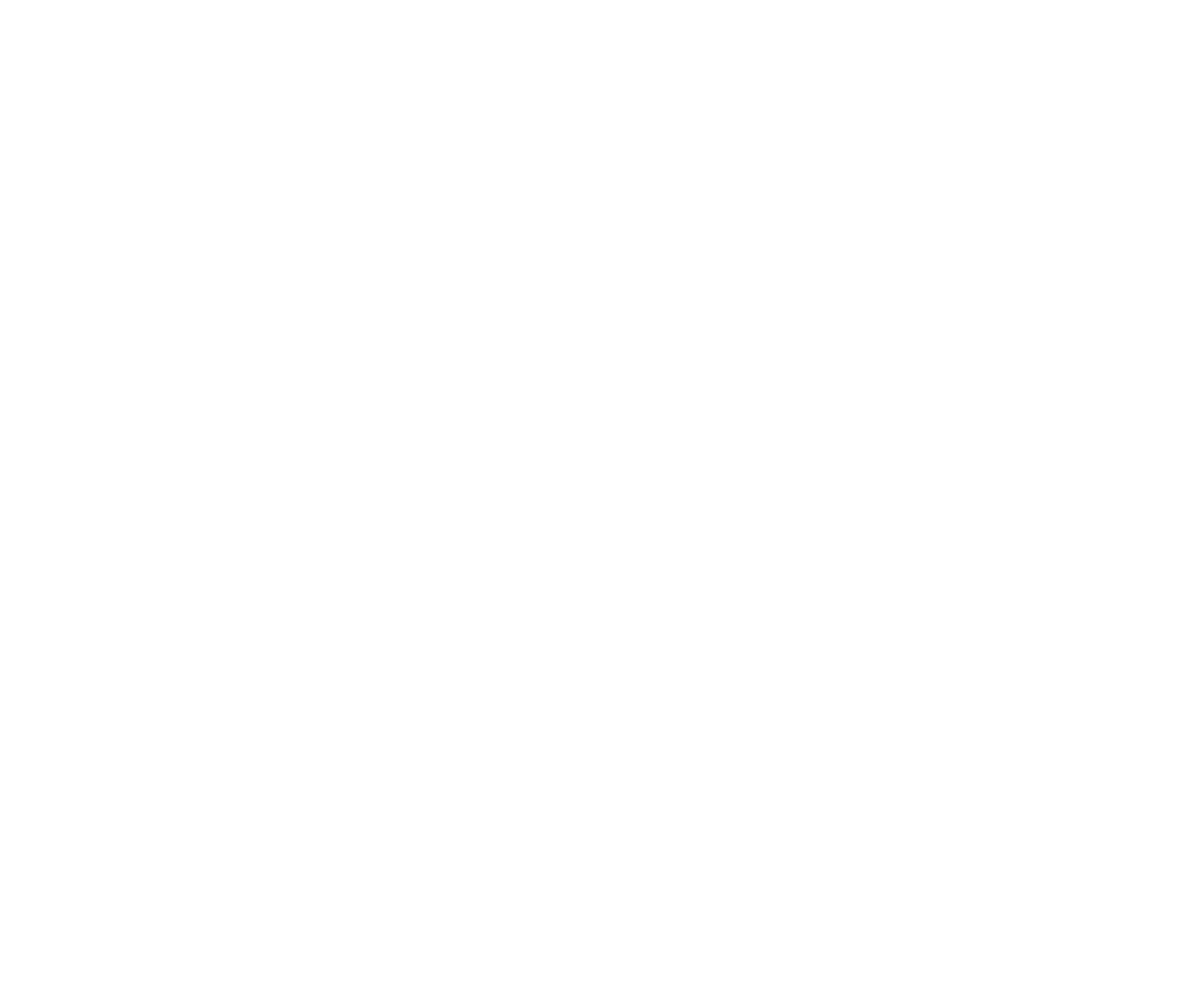
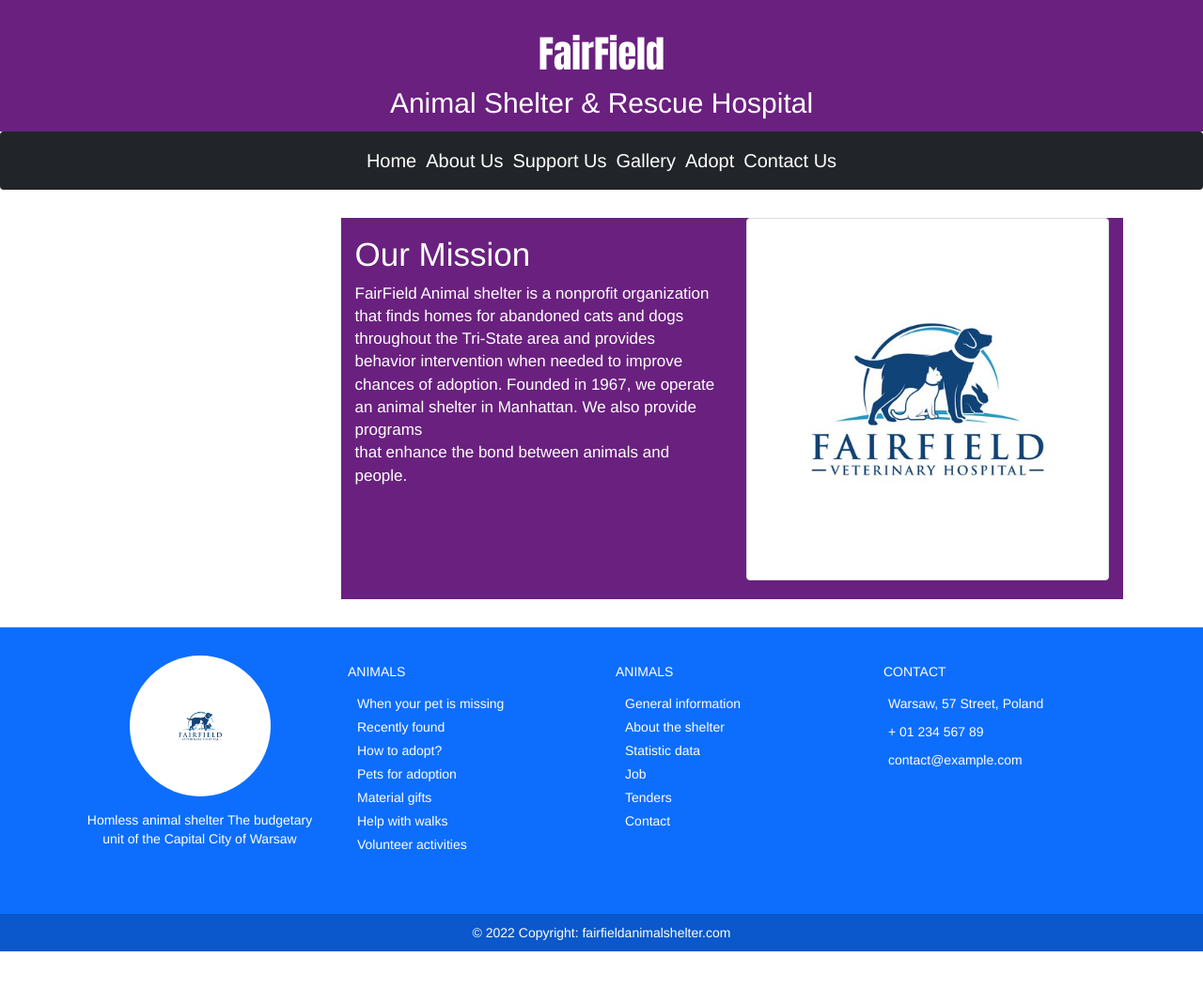
Before and after one commit to onecpanel/fairfield, a plain HTML site: page about.html in a window 1280 px wide. Shown: the top 1052 px of the page at 94% size. Before the commit the page ends 800 px from the top, so only its background shows below. Drawn offline with nearby package versions, Linux system fonts and the light colour scheme.

Commit message:
Fiished about us page

```diff
--- a/about.html
+++ b/about.html
@@ -0,0 +1,205 @@
+<!DOCTYPE html>
+<html lang="en">
+
+<head>
+    <meta charset="UTF-8">
+    <meta http-equiv="X-UA-Compatible" content="IE=edge">
+    <meta name="viewport" content="width=device-width, initial-scale=1.0">
+    <link rel="stylesheet" href="css/styles.css">
+    <link href="https://cdn.jsdelivr.net/npm/bootstrap@5.1.3/dist/css/bootstrap.min.css" rel="stylesheet">
+    <script src="https://cdn.jsdelivr.net/npm/bootstrap@5.1.3/dist/js/bootstrap.bundle.min.js"></script>
+    <title>Fairfield Animal Shelter & Rescue</title>
+</head>
+
+<body>
+    <!-- Start Top Header -->
+    <div class="container-fluid ">
+        <h1>FairField</h1>
+        <p>Animal Shelter & Rescue Hospital</p>
+    </div>
+    <!-- End Top Header -->
+
+    <!-- Start Navigation Bar -->
+
+    <nav class="navbar navbar-expand-sm bg-dark sticky-top justify-content-center">
+        <ul class="navbar-nav">
+            <li class="nav-item"> <a class="nav-link active " href="index.html">Home </a> </li>
+            <li class="nav-item"> <a class="nav-link" href="./about.html">About Us</a> </li>
+            <li class="nav-item"> <a class="nav-link" href="./contact.html">Support Us</a> </li>
+            <li class="nav-item"> <a class="nav-link" href="./adopt.html">Gallery</a> </li>
+            <li class="nav-item"> <a class="nav-link" href="./adopt.html">Adopt</a> </li>
+            <li class="nav-item"> <a class="nav-link" href="contact.html">Contact Us</a> </li>
+        </ul>
+    </nav>
+    <!-- End Navigation Bar -->
+
+<div class="container my-5">
+ <div class=".row">
+
+     <div class="col-md-3">
+
+     </div>
+
+<div class="col-md-9">
+
+    <div class="row">
+        <div class="col-md-6">
+            <h2>Our Mission</h2>
+            <p style="font-size: 17px; font-weight: 500;">FairField Animal shelter is a nonprofit organization that finds homes for abandoned cats and dogs throughout the Tri-State area and provides behavior intervention when needed to improve chances of adoption.  Founded in 1967, we operate an animal shelter in Manhattan. We also provide programs <br> that enhance the bond between animals and people.</p>
+        </div>
+
+        <div class="col-md-6">
+            <div class="thumbnail"><img src="./img/logo.jpg" alt=""></div>
+
+        </div>
+    </div>
+
+
+
+
+</div>
+
+
+ </div>
+</div>
+
+
+
+    <!-- Footer Section strat here -->
+    <div class="my-5">
+
+        <footer class="bg-primary text-center text-lg-start text-white">
+            <!-- Grid container -->
+            <div class="container p-4">
+                <!--Grid row-->
+                <div class="row my-4">
+                    <!--Grid column-->
+                    <div class="col-lg-3 col-md-6 mb-4 mb-md-0">
+
+                        <div class="rounded-circle bg-white shadow-1-strong d-flex align-items-center justify-content-center mb-4 mx-auto"
+                            style="width: 150px; height: 150px;">
+                            <img src="./img/logo.jpg" height="70" alt="" loading="lazy" />
+                        </div>
+
+                        <p class="text-center">Homless animal shelter The budgetary unit of the Capital City of Warsaw
+                        </p>
+
+                        <ul class="list-unstyled d-flex flex-row justify-content-center">
+                            <li>
+                                <a class="text-white px-2" href="#!">
+                                    <i class="fab fa-facebook-square"></i>
+                                </a>
+                            </li>
+                            <li>
+                                <a class="text-white px-2" href="#!">
+                                    <i class="fab fa-instagram"></i>
+                                </a>
+                            </li>
+                            <li>
+                                <a class="text-white ps-2" href="#!">
+                                    <i class="fab fa-youtube"></i>
+                                </a>
+                            </li>
+                        </ul>
+
+                    </div>
+                    <!--Grid column-->
+
+                    <!--Grid column-->
+                    <div class="col-lg-3 col-md-6 mb-4 mb-md-0">
+                        <h5 class="text-uppercase mb-4">Animals</h5>
+
+                        <ul class="list-unstyled">
+                            <li class="mb-2">
+                                <a href="#!" class="text-white"><i class="fas fa-paw pe-3"></i>When your pet is
+                                    missing</a>
+                            </li>
+                            <li class="mb-2">
+                                <a href="#!" class="text-white"><i class="fas fa-paw pe-3"></i>Recently found</a>
+                            </li>
+                            <li class="mb-2">
+                                <a href="#!" class="text-white"><i class="fas fa-paw pe-3"></i>How to adopt?</a>
+                            </li>
+                            <li class="mb-2">
+                                <a href="#!" class="text-white"><i class="fas fa-paw pe-3"></i>Pets for adoption</a>
+                            </li>
+                            <li class="mb-2">
+                                <a href="#!" class="text-white"><i class="fas fa-paw pe-3"></i>Material gifts</a>
+                            </li>
+                            <li class="mb-2">
+                                <a href="#!" class="text-white"><i class="fas fa-paw pe-3"></i>Help with walks</a>
+                            </li>
+                            <li class="mb-2">
+                                <a href="#!" class="text-white"><i class="fas fa-paw pe-3"></i>Volunteer activities</a>
+                            </li>
+                        </ul>
+                    </div>
+                    <!--Grid column-->
+
+                    <!--Grid column-->
+                    <div class="col-lg-3 col-md-6 mb-4 mb-md-0">
+                        <h5 class="text-uppercase mb-4">Animals</h5>
+
+                        <ul class="list-unstyled">
+                            <li class="mb-2">
+                                <a href="#!" class="text-white"><i class="fas fa-paw pe-3"></i>General information</a>
+                            </li>
+                            <li class="mb-2">
+                                <a href="#!" class="text-white"><i class="fas fa-paw pe-3"></i>About the shelter</a>
+                            </li>
+                            <li class="mb-2">
+                                <a href="#!" class="text-white"><i class="fas fa-paw pe-3"></i>Statistic data</a>
+                            </li>
+                            <li class="mb-2">
+                                <a href="#!" class="text-white"><i class="fas fa-paw pe-3"></i>Job</a>
+                            </li>
+                            <li class="mb-2">
+                                <a href="#!" class="text-white"><i class="fas fa-paw pe-3"></i>Tenders</a>
+                            </li>
+                            <li class="mb-2">
+                                <a href="#!" class="text-white"><i class="fas fa-paw pe-3"></i>Contact</a>
+                            </li>
+                        </ul>
+                    </div>
+                    <!--Grid column-->
+
+                    <!--Grid column-->
+                    <div class="col-lg-3 col-md-6 mb-4 mb-md-0">
+                        <h5 class="text-uppercase mb-4">Contact</h5>
+
+                        <ul class="list-unstyled">
+                            <li>
+                                <p><i class="fas fa-map-marker-alt pe-2"></i>Warsaw, 57 Street, Poland</p>
+                            </li>
+                            <li>
+                                <p><i class="fas fa-phone pe-2"></i>+ 01 234 567 89</p>
+                            </li>
+                            <li>
+                                <p><i class="fas fa-envelope pe-2 mb-0"></i>contact@example.com</p>
+                            </li>
+                        </ul>
+                    </div>
+                    <!--Grid column-->
+                </div>
+                <!--Grid row-->
+            </div>
+            <!-- Grid container -->
+
+            <!-- Copyright -->
+            <div class="text-center p-3" style="background-color: rgba(0, 0, 0, 0.2)">
+                © 2022 Copyright:
+                <a class="text-white" href="https://codecary.com/">fairfieldanimalshelter.com</a>
+            </div>
+            <!-- Copyright -->
+        </footer>
+
+    </div>
+    <!-- End of .container -->
+
+
+    <link rel="stylesheet" href="https://maxcdn.bootstrapcdn.com/bootstrap/3.4.1/css/bootstrap.min.css">
+    <script src="https://ajax.googleapis.com/ajax/libs/jquery/3.6.0/jquery.min.js"></script>
+    <script src="https://maxcdn.bootstrapcdn.com/bootstrap/3.4.1/js/bootstrap.min.js"></script>
+</body>
+
+</html>
--- a/css/styles.css
+++ b/css/styles.css
@@ -65,6 +65,7 @@ padding-bottom: 10px;
     text-align: center;
   }
 
+  /* To be used later
   .circle {
     display: inline;
     background: black;
@@ -73,3 +74,18 @@ padding-bottom: 10px;
     width: 200px;
     margin: 0;
   }
+*/
+
+.col-md-9{
+    background-color: #6a207f;
+    color: white;
+    font-size: 30px;
+}
+
+.col-md-9 h2{
+    font-size: 35px;
+}
+
+.col-md-9 .thumbnail{
+    float: right;
+}
```
Also changed, not shown: contact.html (+175 -0 lines).
